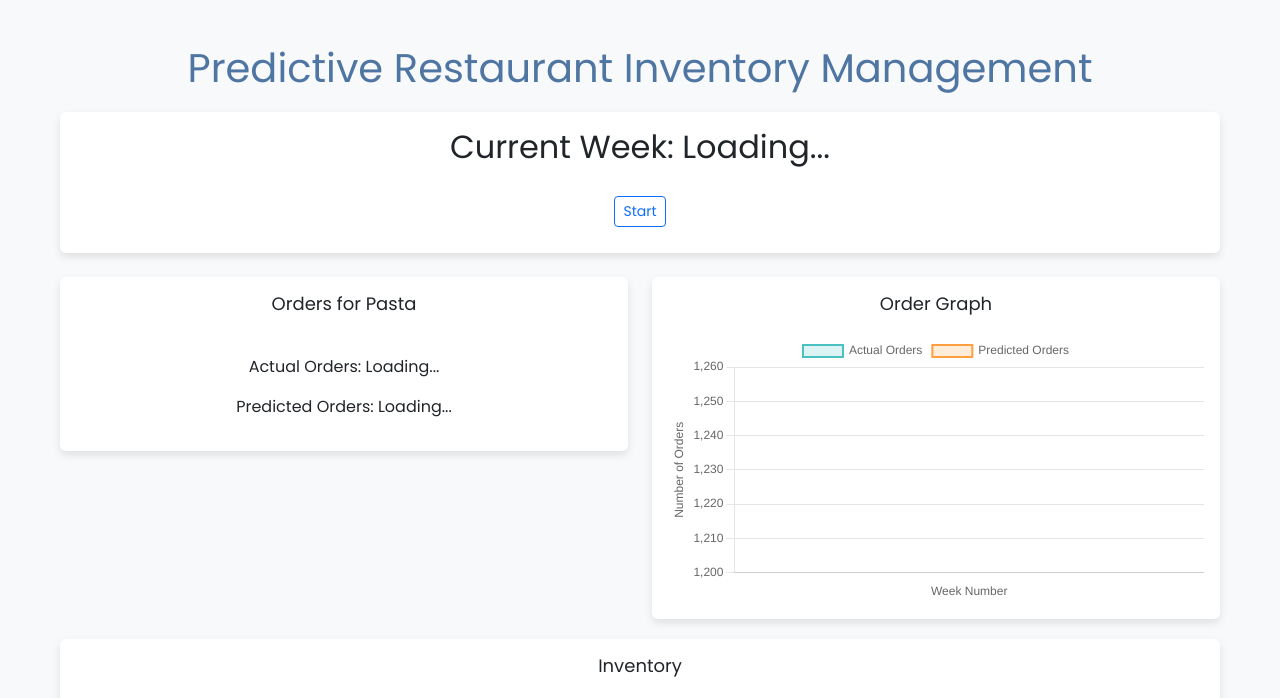
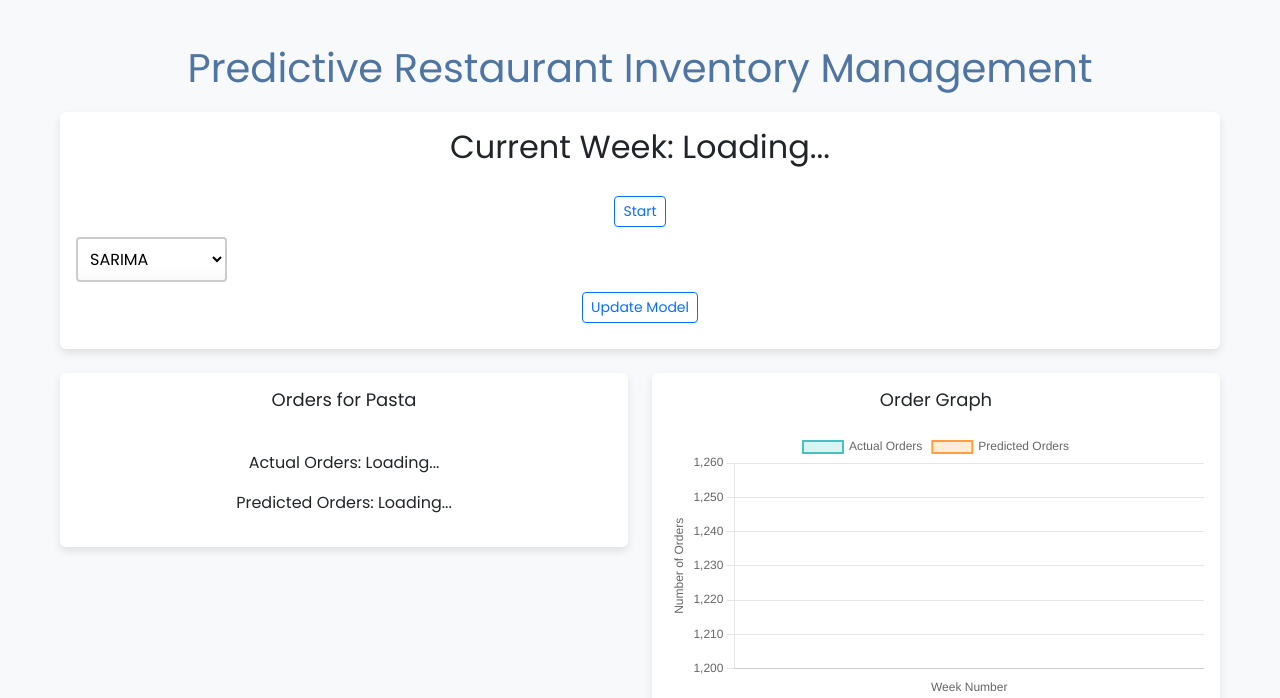
Before and after one commit to tramya16/predictive-restaurant-inventory, a Flask app: page / in a window 1280 px wide. Shown: the top 698 px of the page. Run offline with Flask 3, Linux system fonts and the light colour scheme.

Commit message:
Added Model Dropdown
please add models in Model folder in your local

```diff
--- a/app/app.py
+++ b/app/app.py
@@ -1,4 +1,4 @@
-from flask import Flask, render_template, jsonify
+from flask import Flask, render_template, jsonify, request
 from datetime import datetime
 from db_config import *
 from settings import DB_USERNAME, DB_PASSWORD, DB_HOST, DB_NAME, CSV_DIR
@@ -12,8 +12,8 @@ app = Flask(__name__)
 db_url = 'mysql+pymysql://{}:{}@{}/{}?ssl_disabled=true'.format(DB_USERNAME, DB_PASSWORD, DB_HOST, DB_NAME)
 db = PRIMSDatabase(db_url, CSV_DIR)
 
-
-
+# Variable to store the currently selected model
+current_model_name = "sk_sarima"  # Default model
 @app.route('/mocked-data')
 def get_mocked_data():
     current_time = time.time()
@@ -21,12 +21,13 @@ def get_mocked_data():
     # Generate new data only if 5 seconds have passed
     if current_time - db.last_update_time >= 5:
 
-        oracle = Muaddib(model_name='sk_sarima')
+        oracle = Muaddib(model_name=current_model_name)
         predictions = oracle.predict(start_dt=db.start_date, end_dt=db.start_date + pd.Timedelta(days=6))
         weekly_predictions=predictions.sum()
-
+        print(str(predictions))
 
         simulate_orders=OrderSimulator1()
+        print(str(simulate_orders))
         simulated_orders=simulate_orders.simulate_orders(start_dt=db.start_date, end_dt=db.start_date + pd.Timedelta(days=6))
         weekly_simulations=simulated_orders['orders'].sum()
         print(weekly_simulations)
@@ -46,6 +47,11 @@ def get_mocked_data():
 
         accuracy = db.get_performance_parameter(db.current_week, "model_accuracy")
         db.model_accuracy.append(accuracy)
+        print(f"Week {db.current_week}")
+        print(f"Predictions: {predictions}")
+        print(f"Simulated Orders: {simulated_orders}")
+        print(f"Accuracy: {accuracy}, RMSE: {error}")
+
 
         db.predicted_food_orders = db.get_predicted_orders_json(db.current_week)
         db.simulated_food_orders = db.generate_simulated_food_orders_json(db.current_week, weekly_simulations)
@@ -71,8 +77,20 @@ def get_mocked_data():
         "current_week": db.current_week,
         "current_time": datetime.now().strftime("%H:%M:%S")
     }
+    print(data)
+    return jsonify(data)
 
-    return jsonify(data)
+@app.route('/update-model', methods=['POST'])
+def update_model():
+    global current_model_name
+    data = request.get_json()
+    model_name = data.get("model_name")
+
+    if model_name in ["sk_sarima", "holt_winters"]:  # Validate input
+        current_model_name = model_name
+        return jsonify({"success": True, "model_name": current_model_name})
+    else:
+        return jsonify({"success": False, "error": "Invalid model name"}), 400
 
 
 @app.route('/')
--- a/app/static/css/stylesheet.css
+++ b/app/static/css/stylesheet.css
@@ -91,6 +91,35 @@ h1 {
 .icon {
     font-size: 100px;
 }
+.ModelSelection {
+    align-items: center;
+}
+
+#modelSelector {
+    padding: 8px;
+    font-size: 16px;
+    border: 2px solid #ccc;
+    border-radius: 4px;
+    background-color: #fff;
+    width: 200px;
+    justify-content: flex-end;
+}
+.ModelDropdown{
+    align-self: center;
+}
+select {
+    min-width: 10ch;
+    max-width: 15ch;
+    align-self: center;
+    border: 1px solid var(--select-border);
+    border-radius: 0.25em;
+    padding: 0.25em 0.5em;
+    font-size: 1.25rem;
+    cursor: pointer;
+    line-height: 1.1;
+    background-color: #fff;
+    background-image: linear-gradient(to top, #f9f9f9, #fff 33%);
+  }
 
 .image {
     width: 1em;  /* Set width relative to font size */
--- a/app/static/js/script.js
+++ b/app/static/js/script.js
@@ -24,6 +24,18 @@ async function fetchData() {
         console.error('Error fetching data:', error);
     }
 }
+
+function updateModel() {
+    const selectedModel = document.getElementById("modelSelector").value;
+    fetch('/update-model', {
+      method: 'POST',
+      headers: { 'Content-Type': 'application/json' },
+      body: JSON.stringify({ model_name: selectedModel }),
+    })
+    .then(response => response.json())
+    .then(data => alert("Model updated to: " + data.model_name))
+    .catch(error => console.error('Error:', error));
+  }
 
 // Function to create the line chart
 let foodOrdersLineChart = null;
@@ -84,6 +96,8 @@ async function updateFoodOrdersLineChart() {
         const currentWeek = data.current_week;
         const actualOrders = data.food_orders_this_week.Pasta;
         const predictedOrders = data.predicted_food_orders.Pasta;
+        const selectedModel = document.getElementById("modelSelector").value;
+        console.log(selectedModel);
 
         if (!weeks.includes(currentWeek)) {
             weeks.push(currentWeek);
@@ -92,6 +106,7 @@ async function updateFoodOrdersLineChart() {
         }
 
         if (foodOrdersLineChart) {
+            foodOrdersLineChart.data.datasets[1].label = 'Predicted Orders('+ selectedModel+')';
             foodOrdersLineChart.update();
         }
     } catch (error) {
@@ -137,27 +152,52 @@ function createModelAccuracyLineChart() {
 }
 
 
+
 async function updateModelAccuracyChart() {
     try {
         const response = await fetch('/mocked-data');
         const data = await response.json();
 
+        const accuracies = data.model_accuracy; // This should be the list of accuracies
         const currentWeek = data.current_week;
-        const accuracy = data.model_accuracy;
 
-        // Add new week and accuracy only if it's a new week
-        if (!accuracyWeeks.includes(currentWeek)) {
-            accuracyWeeks.push(currentWeek);
-            accuracyData.push(accuracy);
+         // Get the currently selected model
+        const selectedModel = document.getElementById("modelSelector").value;
+        console.log(selectedModel);
+
+        // Define colors for each model
+        const modelColors = {
+            sk_sarima: 'rgba(0, 255, 0, 1)',     // Green for SARIMA
+            holt_winters: 'rgba(0, 0, 255, 1)', // Blue for Holt Winters
+        };
+
+        const selectedColor = modelColors[selectedModel] || 'rgba(75, 192, 192, 1)'; // Default color
+
+        // Check if the accuracyWeeks array is out of sync with the data
+        if (accuracyWeeks.length !== accuracies.length) {
+            // Update the weeks array
+            accuracyWeeks = Array.from({ length: accuracies.length }, (_, i) => i + 1); // Generate week numbers
+
+            // Update the accuracy data array
+            accuracyData = [...accuracies];
         }
 
+        // Update the chart
         if (modelAccuracyChart) {
+            modelAccuracyChart.data.labels = accuracyWeeks; // Update the labels (weeks)
+            modelAccuracyChart.data.datasets[0].data = accuracyData; // Update the accuracy data
+            modelAccuracyChart.data.datasets[0].borderColor = selectedColor;
+            modelAccuracyChart.data.datasets[0].backgroundColor = selectedColor.replace('1)', '0.2)'); // Semi-transparent background
+            modelAccuracyChart.data.datasets[0].label = 'Model Accuracy (%) '+selectedModel;
             modelAccuracyChart.update();
         }
     } catch (error) {
         console.error('Error updating model accuracy chart:', error);
     }
 }
+
+
+
 
 
 // Update inventory tiles
@@ -236,7 +276,7 @@ document.getElementById('toggle-button').addEventListener('click', () => {
     if (!fetchInterval && !chartUpdateInterval) {
         fetchInterval = setInterval(fetchData, 5000);
         chartUpdateInterval = setInterval(updateFoodOrdersLineChart, 5000);
-        setInterval(updateModelAccuracyChart, 5000);
+        setInterval(updateModelAccuracyChart, 10000);
         button.textContent = 'Stop';
     } else {
         clearInterval(fetchInterval);
@@ -246,6 +286,9 @@ document.getElementById('toggle-button').addEventListener('click', () => {
         button.textContent = 'Start';
     }
 });
+document.getElementById('modelSelector').addEventListener('change', () => {
+    updateModelAccuracyChart();
+});
 
 // Initialize the line chart
 createFoodOrdersLineChart();
--- a/app/templates/index.html
+++ b/app/templates/index.html
@@ -45,8 +45,16 @@
   <div class="card p-3 mb-4">
     <h2>Current Week: <span id="current-week-number">Loading...</span></h2>
     <button id="toggle-button" class="btn btn-outline-primary btn-sm">Start</button>
+    <div class="ModelSelection">
+
+      <select id="modelSelector">
+        <option value="sk_sarima">SARIMA</option>
+        <option value="holt_winters">Holt Winters</option>
+      </select>
+
+    <button class="btn btn-outline-primary btn-sm" onclick="updateModel()">Update Model</button>
+    </div>
   </div>
-
 <!-- Pasta Orders and Graph Section -->
 <div class="row">
     <!-- Orders for Pasta Section -->
--- a/app/training_and_diagnostics/predictor.py
+++ b/app/training_and_diagnostics/predictor.py
@@ -5,6 +5,7 @@ import numpy as np
 import pandas as pd
 from sklearn.metrics import mean_squared_error, mean_absolute_percentage_error
 from statsmodels.tsa.holtwinters.results import HoltWintersResults
+from statsmodels.tsa.holtwinters.results import HoltWintersResultsWrapper
 from statsmodels.tsa.statespace.sarimax import SARIMAXResultsWrapper
 
 
@@ -19,8 +20,9 @@ class Muaddib:
     def predict(self, start_dt: str, end_dt: str):
         if isinstance(self.model, SARIMAXResultsWrapper):
             return self.model.predict(start=start_dt, end=end_dt).astype(int)
-        elif isinstance(self.model, HoltWintersResults):
-            return self.model.predict(start=start_dt, end=end_dt).astype(int)
+        elif isinstance(self.model, (HoltWintersResults, HoltWintersResultsWrapper)):
+            steps = (pd.to_datetime(end_dt) - pd.to_datetime(start_dt)).days + 1
+            return self.model.forecast(steps=steps).astype(int)
         else:
             raise Exception(f"Unknown model type: {type(self.model)}")
 
```
Also changed, not shown: README.md.
